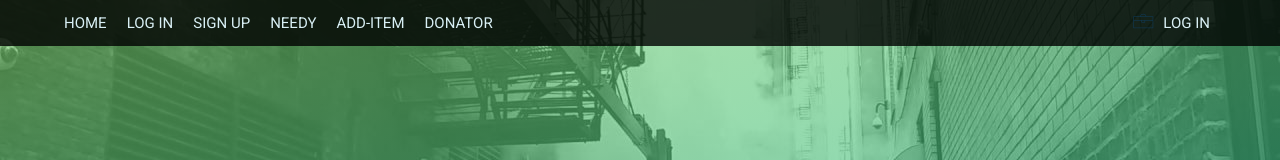
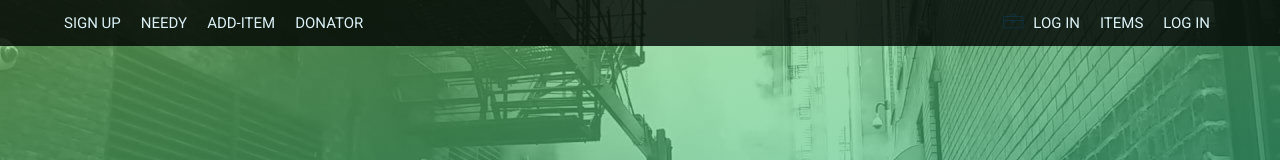
Before and after one commit to miloscomplex/feed-the-need-react, a React (Create React App) app in the folder frontend/: page /feed-the-need/items in a window 1280 px wide. Shown: the top 160 px of the page. Built offline with nearby package versions, Linux system fonts and the light colour scheme; no server answers.

Commit message:
progress save figuring out login and added logout

```diff
--- a/frontend/src/UI/Nav.js
+++ b/frontend/src/UI/Nav.js
@@ -8,8 +8,6 @@ function Nav() {
   return (
     <div className='nav'>
       <div className='nav__links'>
-        <Link to='/'>Home</Link>
-        { !isTokenSet ? <Link to='/login'>Log In</Link> : <Link to='/logout'>Log Out</Link> }
         <Link to='/sign-up'>Sign Up</Link>
         <Link to='/needy/'>Needy</Link>
         <Link to='/needy/add-item'>add-item</Link>
@@ -18,6 +16,9 @@ function Nav() {
       <div className='nav__login'>
         <div className='nav__login__div icon-basic-case'></div>
         <Link to='/needy/'>Log In</Link>
+        <Link to='/items/'>Items</Link>
+
+        { !isTokenSet ? <Link to='/login'>Log In</Link> : <Link to='/logout'>Log Out</Link> }
       </div>
     </div>
   )
```
